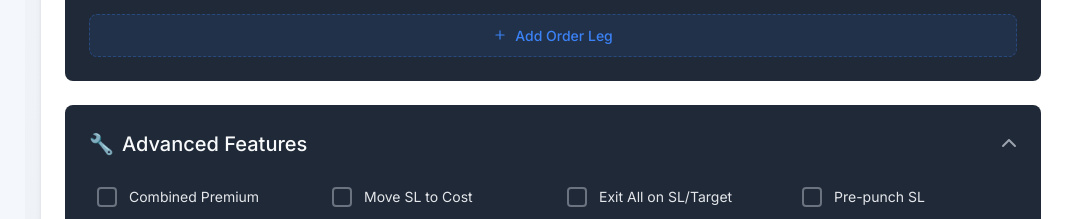
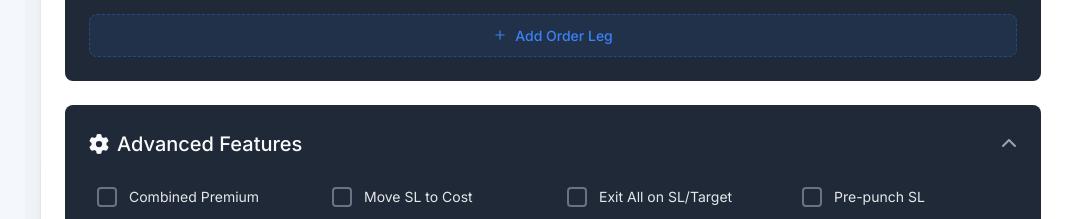
Before and after one commit to sudhanshu2070/last-trade, a React (Vite) app: page /strategies in a window 1280 px wide. Shown: the part 1420-1639 px from the top of the page, without its empty margins (215-1280 px from the left). Built offline with nearby package versions, Linux system fonts and the light colour scheme.

Commit message:
Advance Features 0.4

```diff
--- a/src/Pages/StrategyTabs/CreateStrategy/Sections/AdvancedFeatures/AdvancedFeatures.tsx
+++ b/src/Pages/StrategyTabs/CreateStrategy/Sections/AdvancedFeatures/AdvancedFeatures.tsx
@@ -1,6 +1,6 @@
 import React, { useState } from 'react';
 import { FontAwesomeIcon } from '@fortawesome/react-fontawesome';
-import { faChevronDown } from '@fortawesome/free-solid-svg-icons';
+import { faChevronDown, faGear } from '@fortawesome/free-solid-svg-icons';
 import styles from './AdvancedFeatures.module.css';
 
 const AdvancedFeatures: React.FC = () => {
@@ -34,7 +34,8 @@ const AdvancedFeatures: React.FC = () => {
     <div className={styles.section}>
       <div className={styles.sectionHeader} onClick={toggleExpand}>
         <h3 className={styles.sectionTitle}>
-          <span>🔧</span> Advanced Features
+            <FontAwesomeIcon icon={faGear} />
+          Advanced Features
         </h3>
         <FontAwesomeIcon
           icon={faChevronDown}
```
